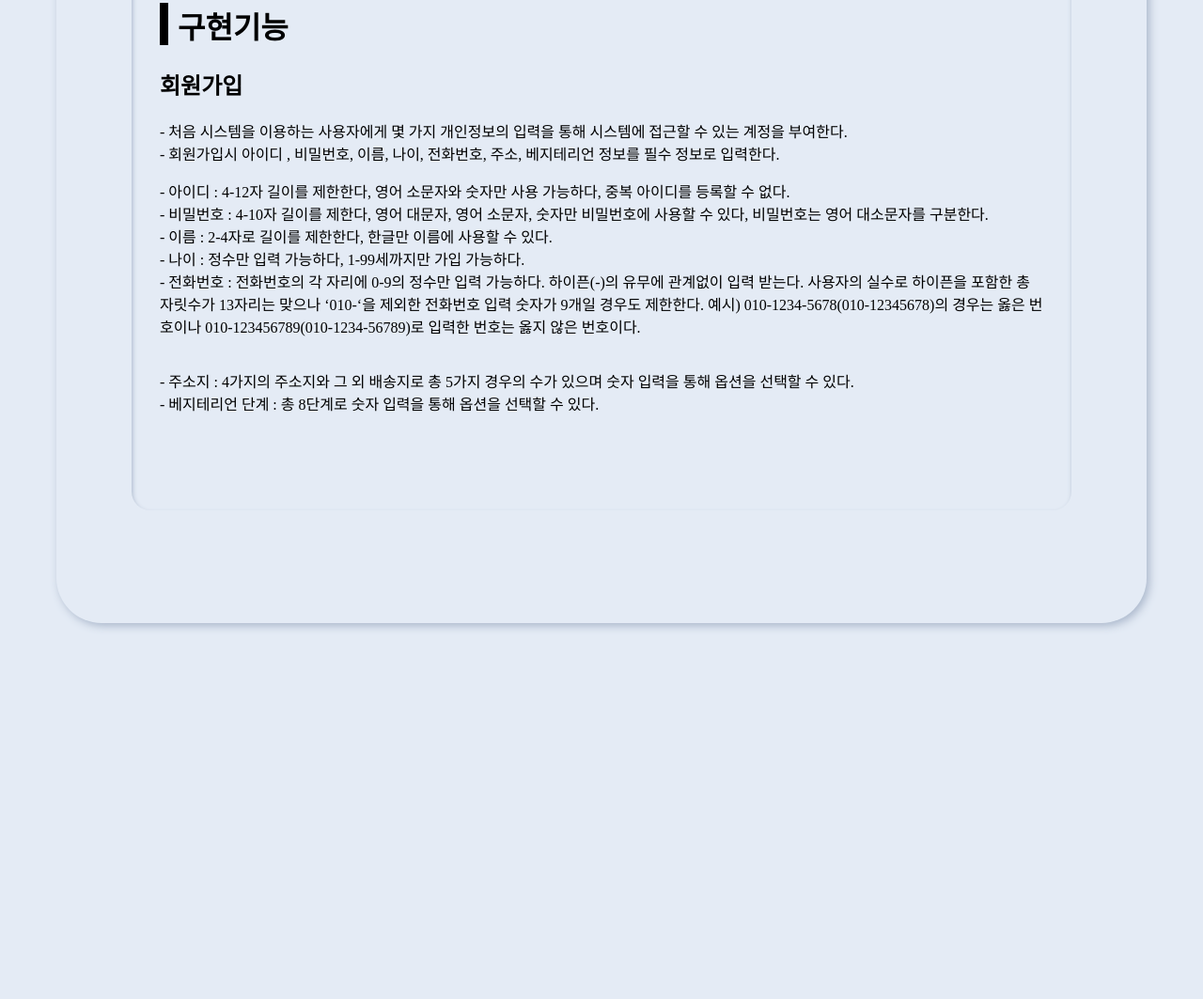
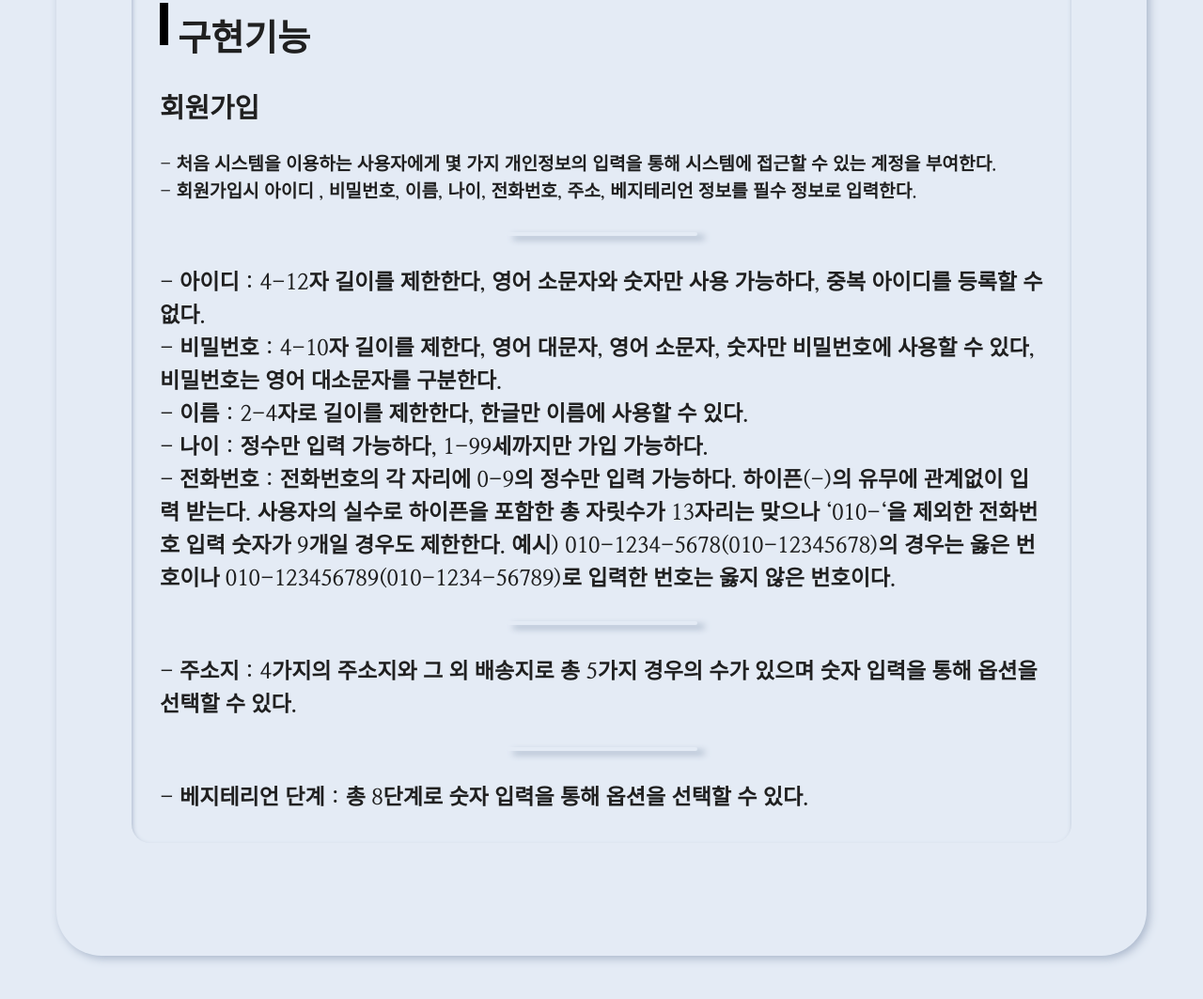
Before and after one commit to helloppiok/portfolio, a plain HTML site: page main/project/java.html in a window 1280 px wide. Shown: the part 1005-2068 px from the top of the page at 94% size. Before the commit the page ends 1768 px from the top, so only its background shows below. Drawn offline with Linux system fonts and the light colour scheme.

```diff
--- a/main/project/java.html
+++ b/main/project/java.html
@@ -7,8 +7,18 @@
     <title>Document</title>
     <link rel="stylesheet" href="https://pro.fontawesome.com/releases/v5.10.0/css/all.css" integrity="sha384-AYmEC3Yw5cVb3ZcuHtOA93w35dYTsvhLPVnYs9eStHfGJvOvKxVfELGroGkvsg+p" crossorigin="anonymous"/>
     <style>
+        @import url('https://fonts.googleapis.com/css2?family=Nanum+Myeongjo:wght@700&display=swap');
+
+        p , .function-frame{
+            font-family: 'Nanum Myeongjo', serif;
+            font-size : 1.2em;
+        }
+
         body {
             background-color: #E4EBF5;
+            font-family: '맑은고딕';
+            font-weight: bold;
+            color: rgb(32, 32, 32);
         }
 
         /* 명함틀 */
@@ -71,11 +81,6 @@
         #pos4:checked ~ .bullet label:nth-child(4){background: gold;}
 
 
-        #pos1:checked + .bullet label:nth-child(1) + .page1 p {
-            font-weight: bold;
-        }
-
-
         /* 설명틀 */
         .description {
             /* border : 1px solid black; */
@@ -97,9 +102,20 @@
             /* border : 1px solid black; */
             border-radius: 20px;
             width: 940px;
-            height: 550px;
+            /* height: 550px; */
             box-shadow: inset 1px 3px 5px #AAB7CB;
             padding: 10px 30px;
+        }
+
+        .section-line {
+            border: 2px solid #E4EBF5;
+            border-radius: 5em;
+            background-color: #E4EBF5;
+            box-shadow: .4em .2em .4em #9dacc0;
+            width: 200px;
+            margin: 30px auto;
+
+
         }
 
 
@@ -123,8 +139,10 @@
             color: #abc8f09d;
             text-shadow:  1px 3px 5px #656d79;
             cursor: pointer;
+        }
 
-        }
+
+
 
 
 
@@ -171,12 +189,12 @@
                 <h1>구현기능</h1>
                 <h2>회원가입</h2>
                 <!-- 해당파일 다운로드 기능도 이따가 넣기 -->
-                <div class="detail">
+                <div class="detail" >
                     - 처음 시스템을 이용하는 사용자에게 몇 가지 개인정보의 입력을 통해 시스템에 접근할 수 있는 계정을 부여한다.
                     <br>
                     - 회원가입시 아이디 , 비밀번호, 이름, 나이, 전화번호, 주소, 베지테리언 정보를 필수 정보로 입력한다.
-                    <br>
-                    <div class="page1">
+                    <div class="section-line"></div>
+                    <div name="page1" id="page1">
                         <p>
                             - 아이디 : 4-12자 길이를 제한한다, 영어 소문자와 숫자만 사용 가능하다, 중복 아이디를 등록할 수 없다.
                             <br>
@@ -192,13 +210,18 @@
                             010-123456789(010-1234-56789)로 입력한 번호는 옳지 않은 번호이다.
                         </p>
                     </div>
-                    <br>
-                    - 주소지 : 4가지의 주소지와 그 외 배송지로 총 5가지 경우의 수가 있으며 숫자 입력을 통해 옵션을 선택할 수 있다.
-                    <br>
-                    - 베지테리언 단계 : 총 8단계로 숫자 입력을 통해 옵션을 선택할 수 있다.
+                    <div class="section-line"></div>
+                    <div id="page2">
+                        <p>- 주소지 : 4가지의 주소지와 그 외 배송지로 총 5가지 경우의 수가 있으며 숫자 입력을 통해 옵션을 선택할 수 있다.</p>
+                    </div>
+                    <div class="section-line"></div>
+                        <p>- 베지테리언 단계 : 총 8단계로 숫자 입력을 통해 옵션을 선택할 수 있다.</p>
                 </div>
             </div>
         </div>
     </div>
+
+
+
 </body>
 </html>
```
Also changed, not shown: main/main.html (+5 -7 lines), main/project/oracle.html (+31 -0 lines). Lines whose indentation alone changed are shown as unchanged.
